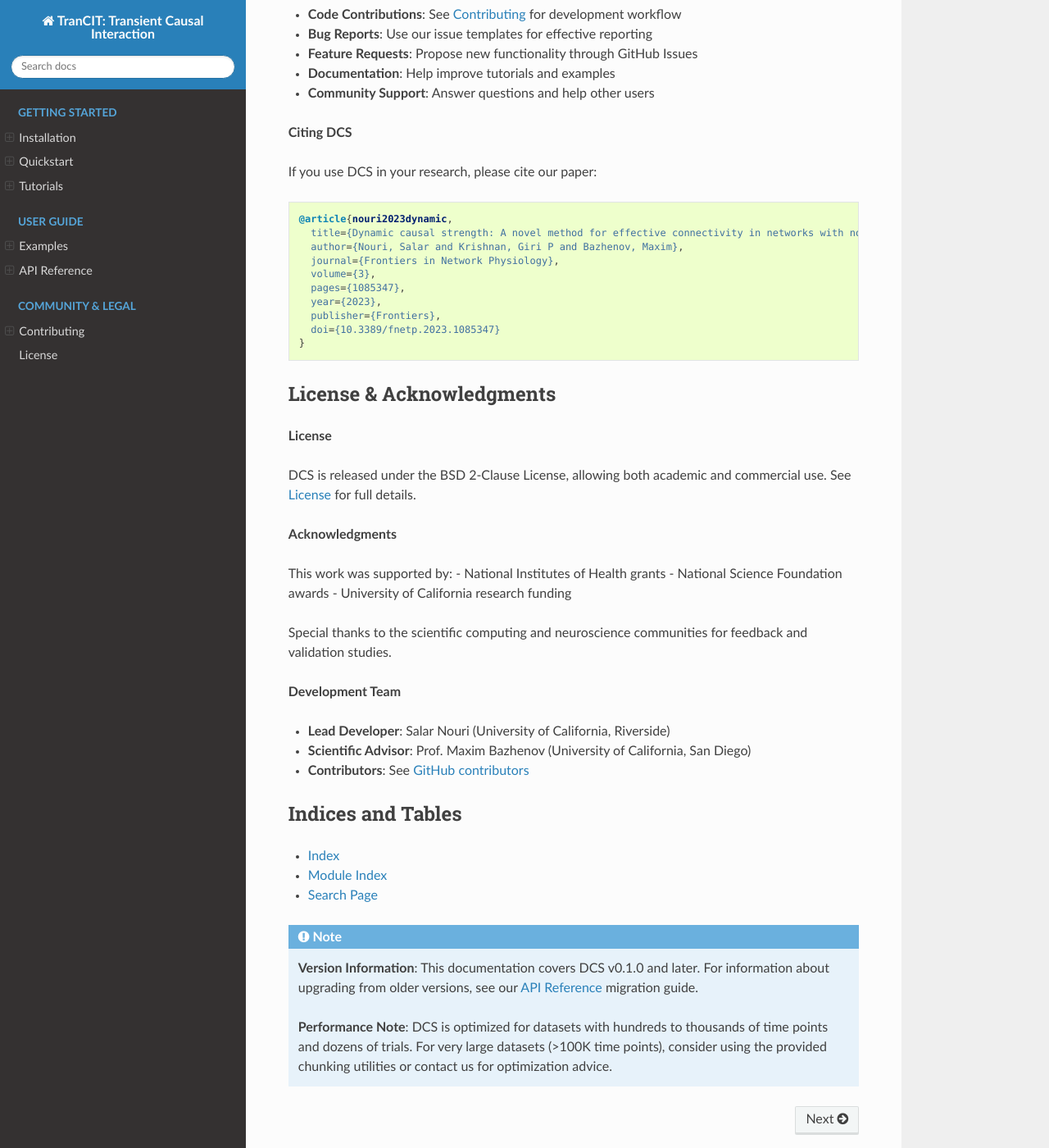
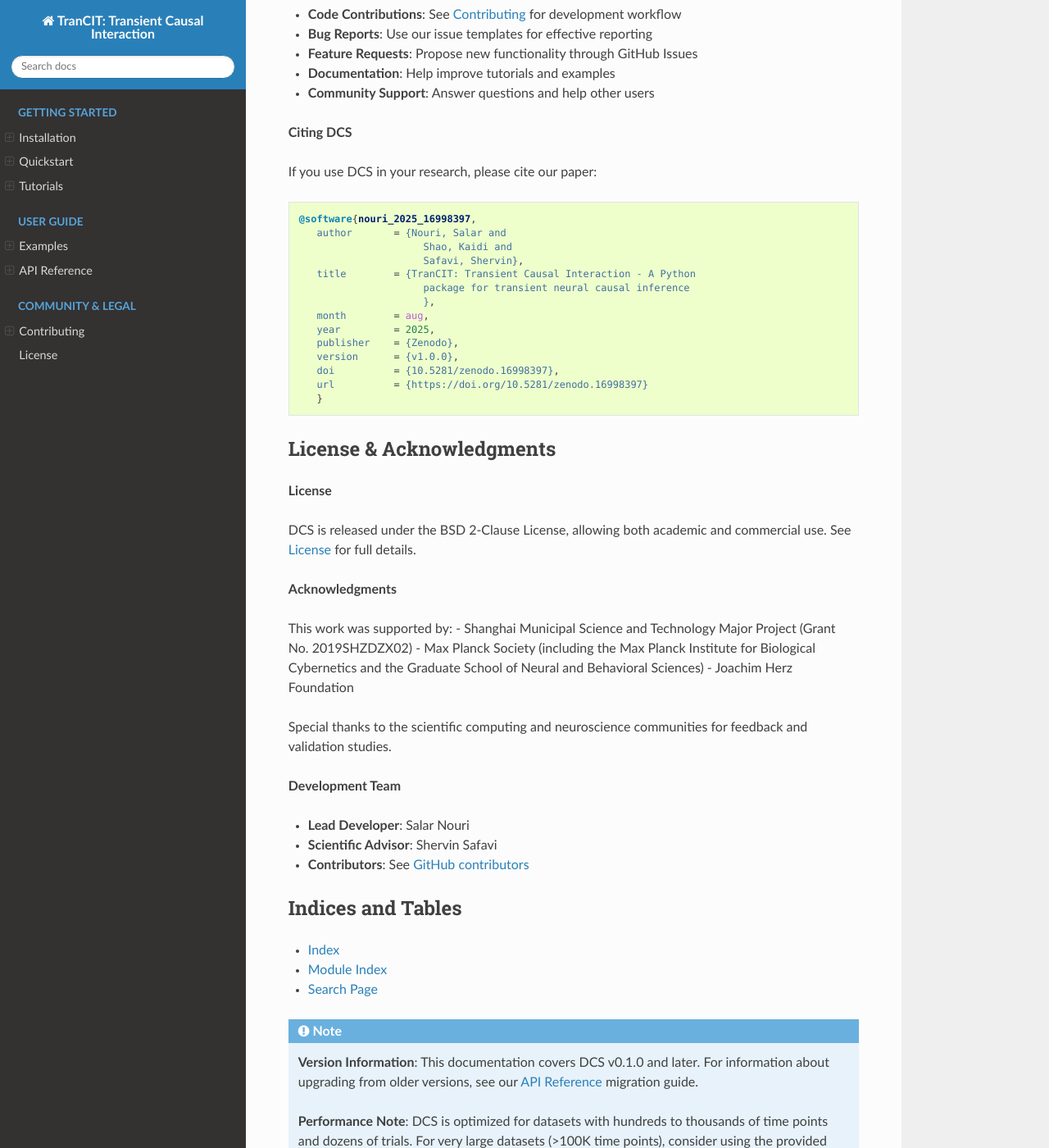
Before and after one commit to CMC-lab/TranCIT, a Sphinx documentation site: the page built from docs/index.rst, in a window 1280 px wide and 1400 px high, scrolled down 6361 px. Shown: the whole window at 82% size. Built offline with Sphinx 7.4.7 and the Read the Docs theme 3.1.0, drawn with Linux system fonts in a browser that asks for light colours; pages that are not in the unit, such as notebooks, are missing from menus; the version number could not be read and is left out.

Commit message:
Align documentation badges with README
- Add CI status badge to docs/index.rst
- Add Zenodo DOI badge to docs/index.rst
- Remove GitHub stars badge (less relevant for documentation)
- Ensure badge consistency between README.md and docs/index.rst
- All badges now properly aligned across documentation sources

```diff
--- a/docs/index.rst
+++ b/docs/index.rst
@@ -18,9 +18,13 @@
    :target: https://github.com/CMC-lab/TranCIT/blob/main/LICENSE
    :alt: License
 
-.. image:: https://img.shields.io/github/stars/CMC-lab/TranCIT.svg
-   :target: https://github.com/CMC-lab/TranCIT
-   :alt: GitHub Stars
+.. image:: https://github.com/CMC-lab/TranCIT/actions/workflows/ci.yml/badge.svg
+   :target: https://github.com/CMC-lab/TranCIT/actions/workflows/ci.yml
+   :alt: CI Status
+
+.. image:: https://zenodo.org/badge/DOI/10.5281/zenodo.16998397.svg
+   :target: https://doi.org/10.5281/zenodo.16998397
+   :alt: DOI
 
 Source code is available on `GitHub <https://github.com/CMC-lab/TranCIT>`_.
 You can find comprehensive examples in the `examples/` folder of the repository to help you get started quickly.
@@ -280,16 +284,20 @@
 
 .. code-block:: bibtex
 
-   @article{nouri2023dynamic,
-     title={Dynamic causal strength: A novel method for effective connectivity in networks with non-stationary dynamics},
-     author={Nouri, Salar and Krishnan, Giri P and Bazhenov, Maxim},
-     journal={Frontiers in Network Physiology},
-     volume={3},
-     pages={1085347},
-     year={2023},
-     publisher={Frontiers},
-     doi={10.3389/fnetp.2023.1085347}
-   }
+   @software{nouri_2025_16998397,
+      author       = {Nouri, Salar and
+                        Shao, Kaidi and
+                        Safavi, Shervin},
+      title        = {TranCIT: Transient Causal Interaction - A Python
+                        package for transient neural causal inference
+                        },
+      month        = aug,
+      year         = 2025,
+      publisher    = {Zenodo},
+      version      = {v1.0.0},
+      doi          = {10.5281/zenodo.16998397},
+      url          = {https://doi.org/10.5281/zenodo.16998397}
+      }
 
 ****************
 License & Acknowledgments
@@ -302,16 +310,16 @@
 **Acknowledgments**
 
 This work was supported by:
-- National Institutes of Health grants
-- National Science Foundation awards
-- University of California research funding
+- Shanghai Municipal Science and Technology Major Project (Grant No. 2019SHZDZX02)
+- Max Planck Society (including the Max Planck Institute for Biological Cybernetics and the Graduate School of Neural and Behavioral Sciences)
+- Joachim Herz Foundation
 
 Special thanks to the scientific computing and neuroscience communities for feedback and validation studies.
 
 **Development Team**
 
-- **Lead Developer**: Salar Nouri (University of California, Riverside)
-- **Scientific Advisor**: Prof. Maxim Bazhenov (University of California, San Diego)
+- **Lead Developer**: Salar Nouri
+- **Scientific Advisor**: Shervin Safavi
 - **Contributors**: See `GitHub contributors <https://github.com/CMC-lab/TranCIT/contributors>`_
 
 ****************
```
